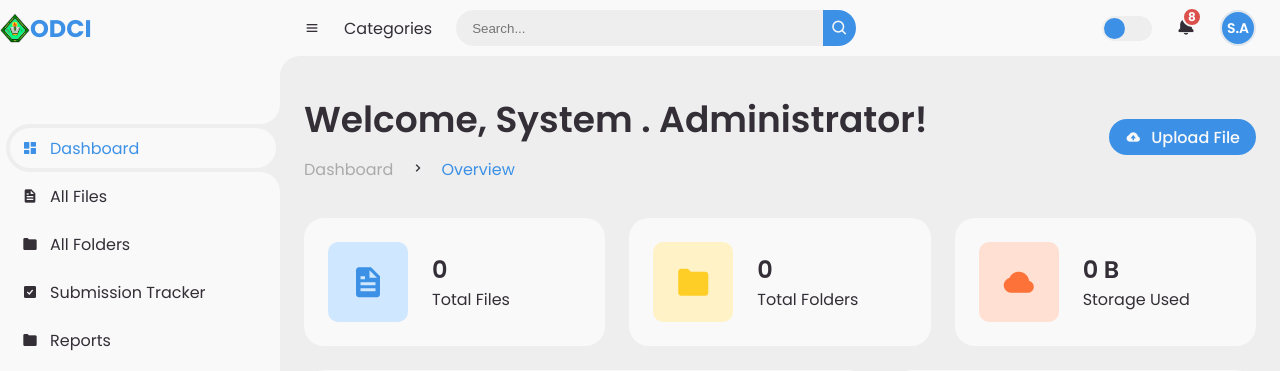
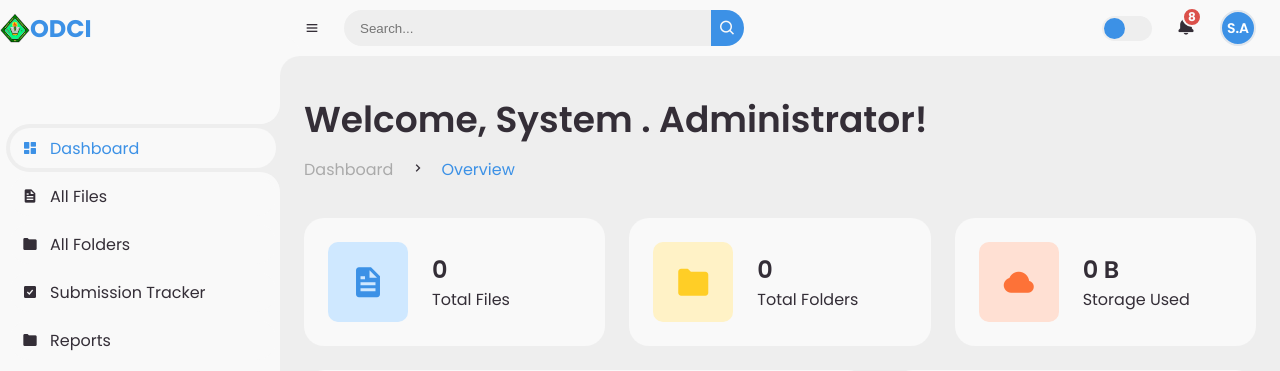
Before and after one commit to RandomThirdy/Record-Management-System, a PHP site: page /roles/user/dashboard.php in a window 1280 px wide. Shown: the top 371 px of the page. Run offline with PHP 8.4, Linux system fonts and the light colour scheme; a user stored in the database is signed in; data comes from the database, SQL or seed files in the repository.

Commit message:
updated dashboard

```diff
--- a/roles/user/dashboard.php
+++ b/roles/user/dashboard.php
@@ -260,7 +260,6 @@ function getUserInitials($fullName) {
         <!-- Navbar -->
         <nav>
             <i class='bx bx-menu'></i>
-            <a href="#" class="nav-link">Categories</a>
             <form action="#">
                 <div class="form-input">
                     <input type="search" placeholder="Search...">
@@ -299,10 +298,6 @@ function getUserInitials($fullName) {
                         </li>
                     </ul>
                 </div>
-                <a href="upload.php" class="btn-download">
-                    <i class='bx bxs-cloud-upload'></i>
-                    <span class="text">Upload File</span>
-                </a>
             </div>
 
             <!-- Statistics Cards -->
```
